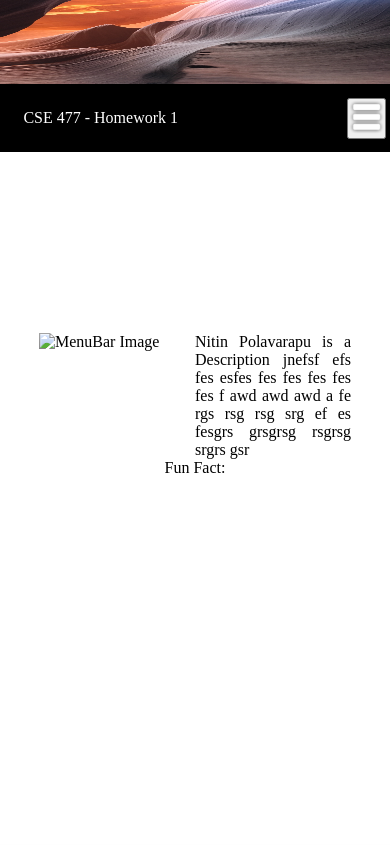
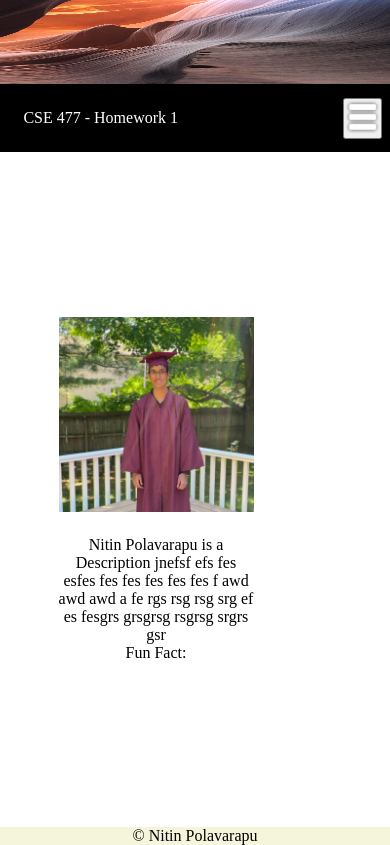
Before and after one commit to np-2001/Project-Management-Tool, a Python web app: template homework/Homework-1/flask_app/templates/home.html in a window 390 px wide. Before the commit the page ends 473 px from the top, so only its background shows below. Run offline with Jinja, Linux system fonts and the light colour scheme; the template is opened without the code that fills it, so the values that code supplies are empty.

Commit message:
Trying to center text

```diff
--- a/homework/Homework-1/flask_app/static/main/css/footer.css
+++ b/homework/Homework-1/flask_app/static/main/css/footer.css
@@ -0,0 +1,6 @@
+#bottom-footer {
+    background-color: #f5f5dc;
+    text-justify: justify;
+    text-align: center;
+
+}
--- a/homework/Homework-1/flask_app/static/main/css/main.css
+++ b/homework/Homework-1/flask_app/static/main/css/main.css
@@ -3,7 +3,7 @@
     flex-direction: column;
     align-items: center;
     justify-content: center;
-    height: 60vh;
+    height: 80vh;
     width: 100vw;
 
 
@@ -14,7 +14,8 @@
     display: flex;
     flex-direction: row;
     max-height: 50vh;
-    width: 80vw;
+    width: 50vw;
+    gap: 20px;
 
 }
 
@@ -25,19 +26,49 @@
 }
 
 .personal-description {
-    overflow: auto;
-    text-align: justify;
-    text-justify: center;
+    overflow-y: scroll;
+    width: 100%;
+    height: auto;
+
 
 }
 
 #personal-pic {
     width: 100%;
-    height: 100%;
+    height: auto;
 }
 
 .fun-fact {
     width: 100%;
     text-align: center;
-    margin-top: 20
+    text-justify: center;
+    margin-top: 20;
+
 }
+
+@media screen and (max-width: 650px) {
+
+    .about {
+
+        overflow-y: visible;
+        display: flex;
+        flex-direction: column;
+        text-align: center;
+        text-justify: center;
+        max-height: 50vh;
+        gap: 20px;
+
+    }
+
+    .Main-Text {
+
+        display: flex;
+        flex-direction: column;
+        align-items: center;
+        justify-content: center;
+        height: 80vh;
+        width: 80vw;
+    }
+
+
+}
--- a/homework/Homework-1/flask_app/static/main/css/navbar.css
+++ b/homework/Homework-1/flask_app/static/main/css/navbar.css
@@ -112,6 +112,7 @@
     }
     #menubar {
         display: block;
+        padding-right: 1%;
     }
 
 }
--- a/homework/Homework-1/flask_app/templates/home.html
+++ b/homework/Homework-1/flask_app/templates/home.html
@@ -8,6 +8,7 @@
         <link rel="stylesheet" href="static/main/css/header.css" />
         <link rel="stylesheet" href="static/main/css/navbar.css" />
         <link rel="stylesheet" href="static/main/css/main.css" />
+        <link rel="stylesheet" href="static/main/css/footer.css" />
 
         <title> Home page </title>
     </head>
@@ -46,7 +47,7 @@
 
             <div class="about">
                 <div class="personal-photo">
-                    <img id="personal-pic" src="static/main/images/Picture.png" alt="MenuBar Image" loading="lazy">
+                    <img id="personal-pic" src="static/main/images/myimage.jpeg" alt="MenuBar Image" loading="lazy">
                 </div>
                 <div class="personal-description">
 
@@ -57,7 +58,7 @@
                 <p>Fun Fact: </p>
             </div>
         </main>
-
+        <footer id="bottom-footer"> © Nitin Polavarapu </footer>
         <script src="static/main/js/navbar.js"></script>
     </body>
 </html>
```
Also changed, not shown: homework/Homework-1/flask_app/static/main/images/myimage.jpeg (added), 1 other file.
